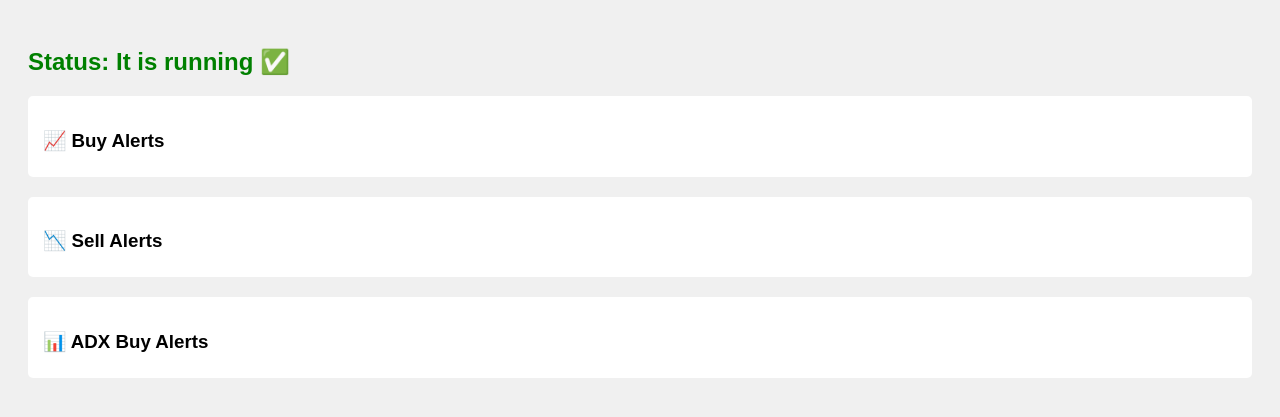
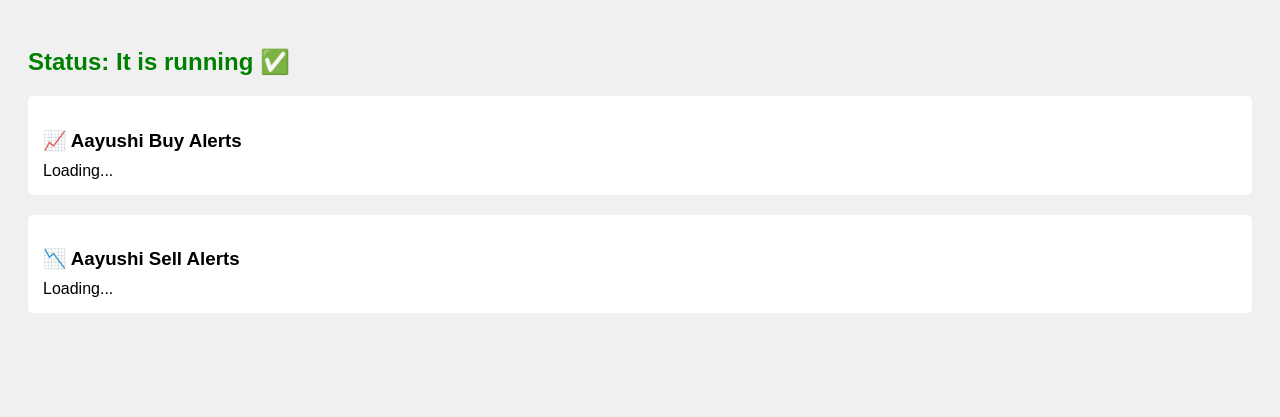
Before and after one commit to chinmaymalkar10/chartink-email-sender, a Flask app: page / in a window 1280 px wide. Shown: the top 417 px of the page. Run offline with Flask 3, Linux system fonts and the light colour scheme; data that the repository does not hold is empty.

Commit message:
Add Aayushi Buy/Sell Alerts sections
Added new Aayushi Buy and Sell Alerts sections while keeping old sections commented for reference.

```diff
--- a/templates/index.html
+++ b/templates/index.html
@@ -14,6 +14,7 @@
 <body>
     <h2>Status: It is running ✅</h2>
 
+    <!-- Old Buy / Sell / ADX Buy sections: disabled, kept for reference
     <div class="log-section">
         <h3>📈 Buy Alerts</h3>
         <div id="buyLogs">Loading...</div>
@@ -28,5 +29,16 @@
         <h3>📊 ADX Buy Alerts</h3>
         <div id="adxBuyLogs">Loading...</div>
     </div>
+    -->
+
+    <div class="log-section">
+        <h3>📈 Aayushi Buy Alerts</h3>
+        <div id="aayushiBuyLogs">Loading...</div>
+    </div>
+
+    <div class="log-section">
+        <h3>📉 Aayushi Sell Alerts</h3>
+        <div id="aayushiSellLogs">Loading...</div>
+    </div>
 </body>
 </html>
```
